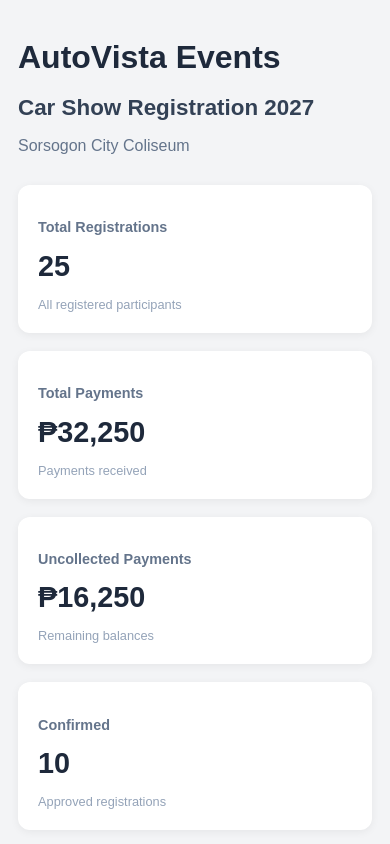
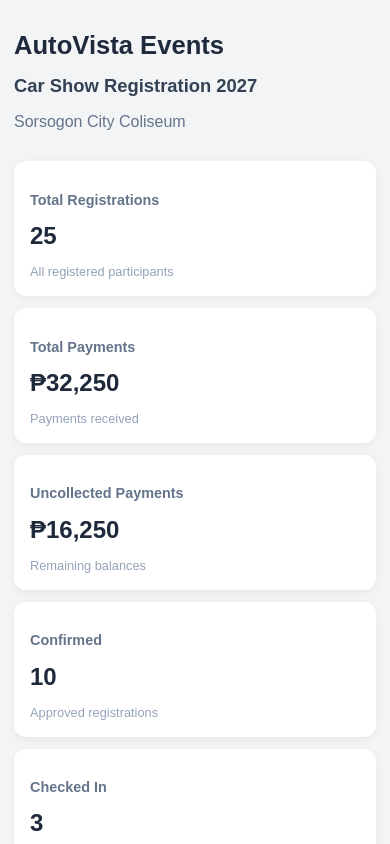
Before and after one commit to habocsheilamae/car-show-registration-Haboc-Laura, a React app in the folder frontend/: page / in a window 390 px wide. Shown: the top 844 px of the page. Built offline with nearby package versions, Linux system fonts and the light colour scheme; the HTML template or start-up script is replaced by a standard one.

Commit message:
Improve dashboard responsive layout

```diff
--- a/frontend/src/App.css
+++ b/frontend/src/App.css
@@ -315,3 +315,79 @@ td {
   padding: 30px;
   color: #6b7280;
 }
+
+
+/* Additional Responsive and Accessibility Improvements */
+
+.registration-filters input:focus,
+.registration-filters select:focus,
+.registration-filters button:focus-visible,
+.pagination button:focus-visible,
+.pagination-info select:focus-visible,
+.empty-state button:focus-visible,
+.error-state button:focus-visible {
+  outline: 3px solid #93c5fd;
+  outline-offset: 2px;
+}
+
+.table-container:focus-visible {
+  outline: 3px solid #93c5fd;
+  outline-offset: 3px;
+}
+
+@media (max-width: 600px) {
+  main {
+    padding: 14px;
+  }
+
+  header h1 {
+    font-size: 1.6rem;
+  }
+
+  header h2 {
+    font-size: 1.15rem;
+  }
+
+  .kpi-cards {
+    gap: 12px;
+  }
+
+  .kpi-card {
+    padding: 16px;
+  }
+
+  .kpi-value {
+    font-size: 1.5rem;
+    overflow-wrap: anywhere;
+  }
+
+  .pagination-container {
+    align-items: flex-start;
+    flex-direction: column;
+  }
+
+  .pagination {
+    flex-wrap: wrap;
+  }
+
+  .pagination-info {
+    width: 100%;
+    justify-content: space-between;
+  }
+}
+
+@media (max-width: 360px) {
+  main {
+    padding: 10px;
+  }
+
+  .kpi-cards {
+    grid-template-columns: 1fr;
+  }
+
+  .pagination-info {
+    flex-direction: column;
+    align-items: flex-start;
+    gap: 10px;
+  }
+}
```
